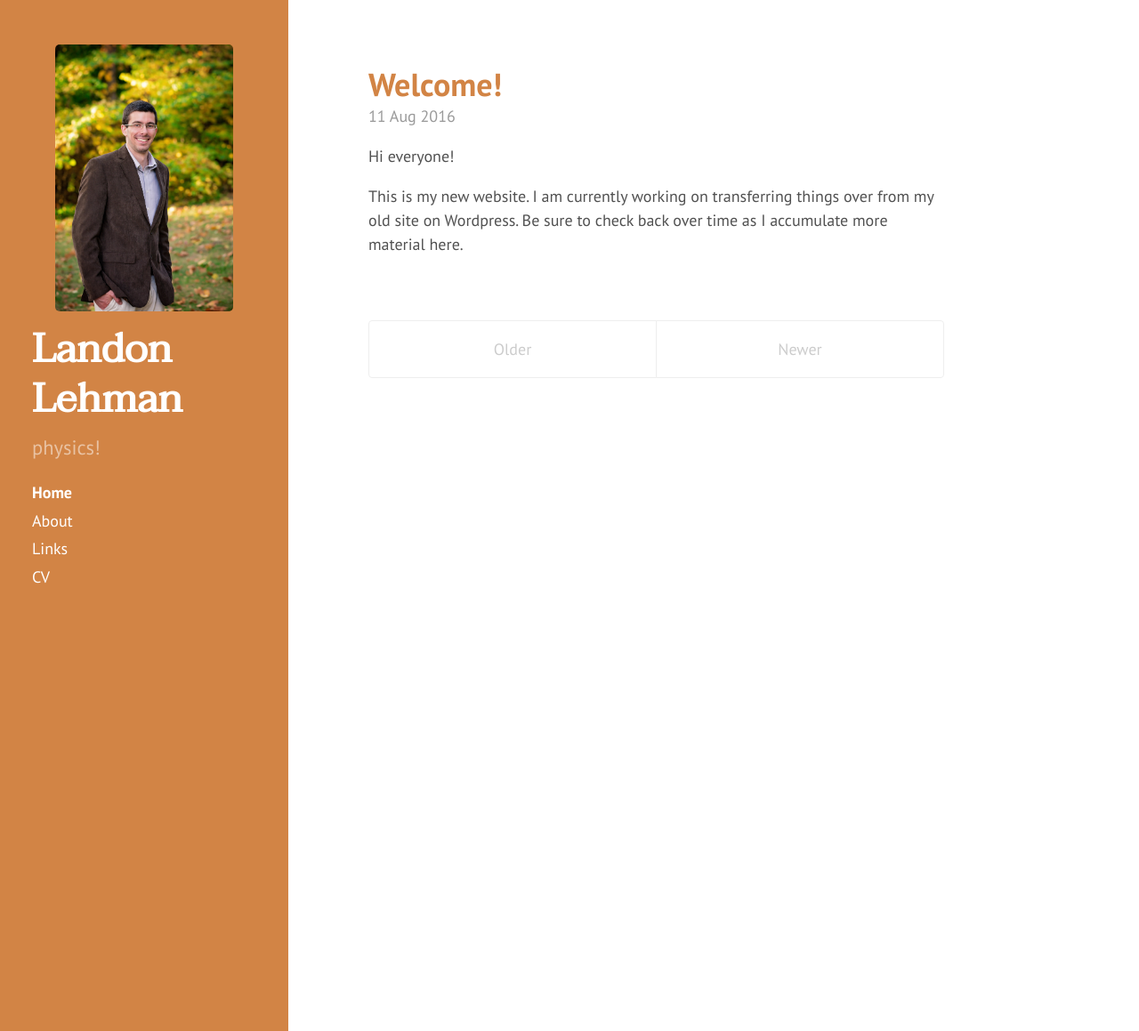
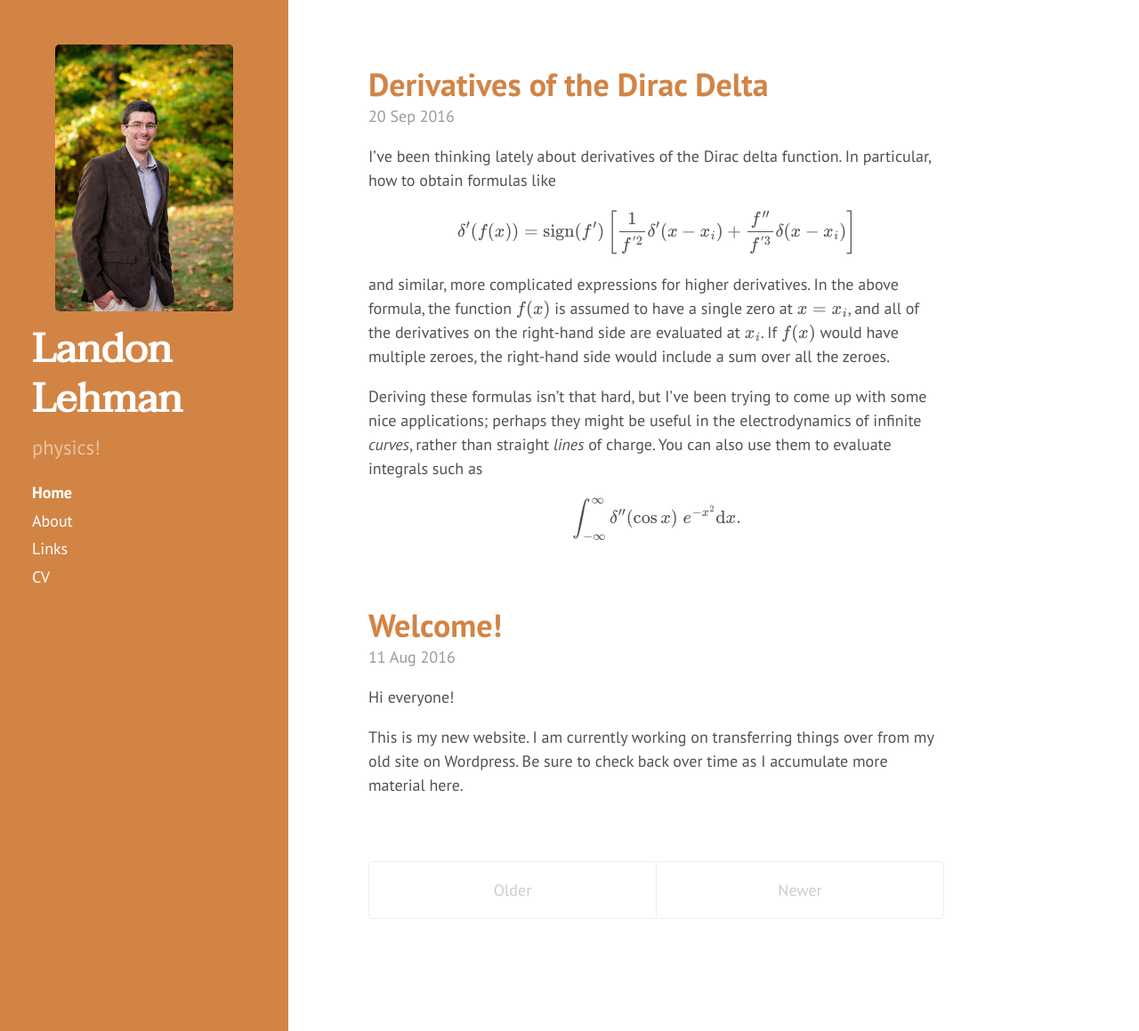
Before and after one commit to landonlehman/landonlehman.github.io, a Jekyll site: the page built from index.html, in a window 1280 px wide and 1159 px high. Shown: the whole window at 89% size. Built offline with Jekyll 4.4.1, drawn with Linux system fonts in a browser that asks for light colours; formulas are drawn with MathJax 3; the list of posts is cut into pages by our own code.

Commit message:
new post

```diff
--- a/_includes/head.html
+++ b/_includes/head.html
@@ -24,6 +24,11 @@
   <link rel="apple-touch-icon-precomposed" sizes="144x144" href="{{ site.baseurl }}public/apple-touch-icon-144-precomposed.png">
                                  <link rel="shortcut icon" href="{{ site.baseurl }}public/favicon.ico">
 
+  <!-- MathJax -->
+  <script type="text/javascript"
+		src="http://cdn.mathjax.org/mathjax/latest/MathJax.js?config=TeX-AMS-MML_HTMLorMML">
+   </script>
+
   <!-- RSS -->
   <link rel="alternate" type="application/rss+xml" title="RSS" href="/atom.xml">
   {% if jekyll.environment == 'production' %}
--- /dev/null
+++ b/_posts/2016-09-20-second.md
@@ -0,0 +1,23 @@
+---
+layout: post
+title: Derivatives of the Dirac Delta
+---
+
+I've been thinking lately about derivatives of the Dirac delta function. In
+particular, how to obtain formulas like
+
+$$ \delta'(f(x)) = \text{sign}(f') \left[ \frac{1}{f^{'2}} \delta'(x-x_i) +
+	\frac{f''}{f^{'3}} \delta(x-x_i) \right] $$
+
+and similar, more complicated expressions for higher derivatives. In the above
+formula, the function $$f(x)$$ is assumed to have a single zero at $$x = x_i$$,
+and all of the derivatives on the right-hand side are evaluated at $$x_i$$. If
+$$f(x)$$ would have multiple zeroes, the right-hand side would include a sum
+over all the zeroes.
+
+Deriving these formulas isn't that hard, but I've been trying to come up with
+some nice applications; perhaps they might be useful in the electrodynamics of
+infinite *curves*, rather than straight *lines* of charge. You can also use them
+to evaluate integrals such as
+
+$$ \int_{-\infty}^{\infty} \delta''(\cos{x})\; e^{-x^2} \text{d}x . $$
```
